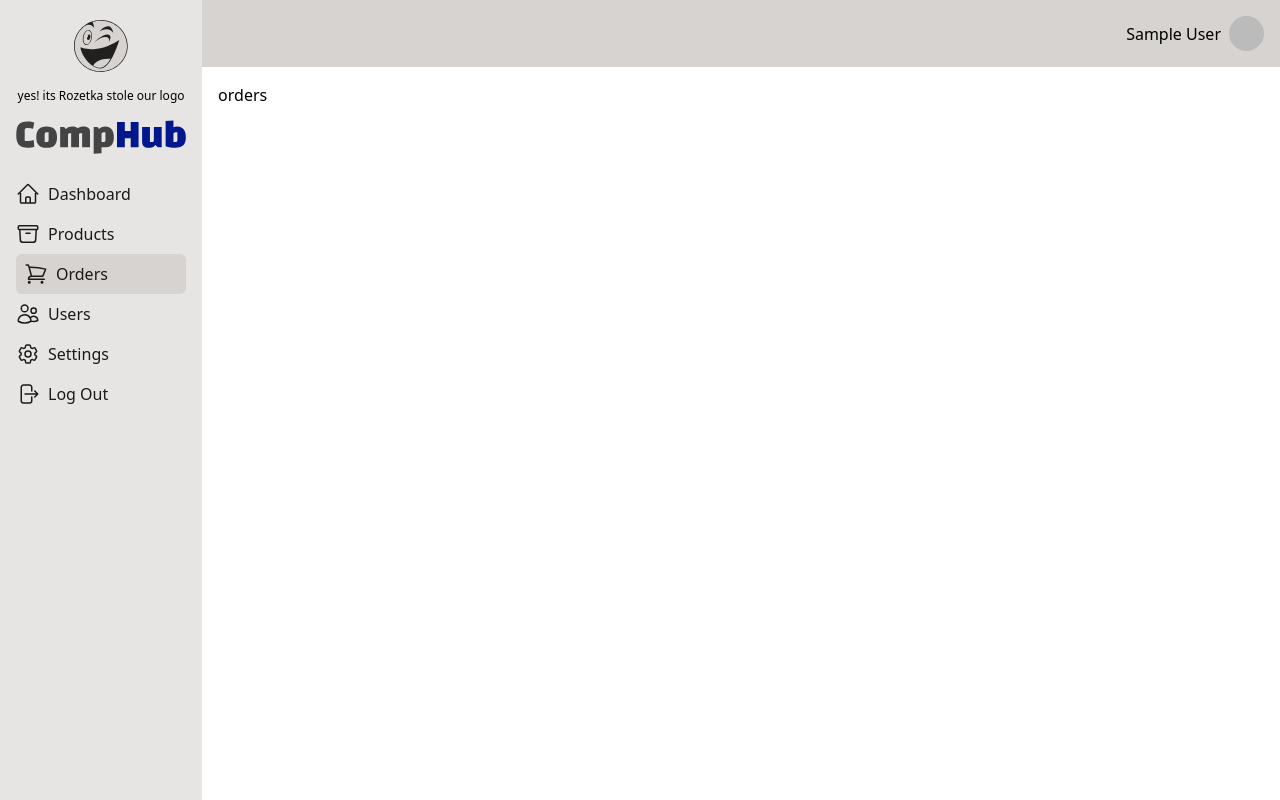
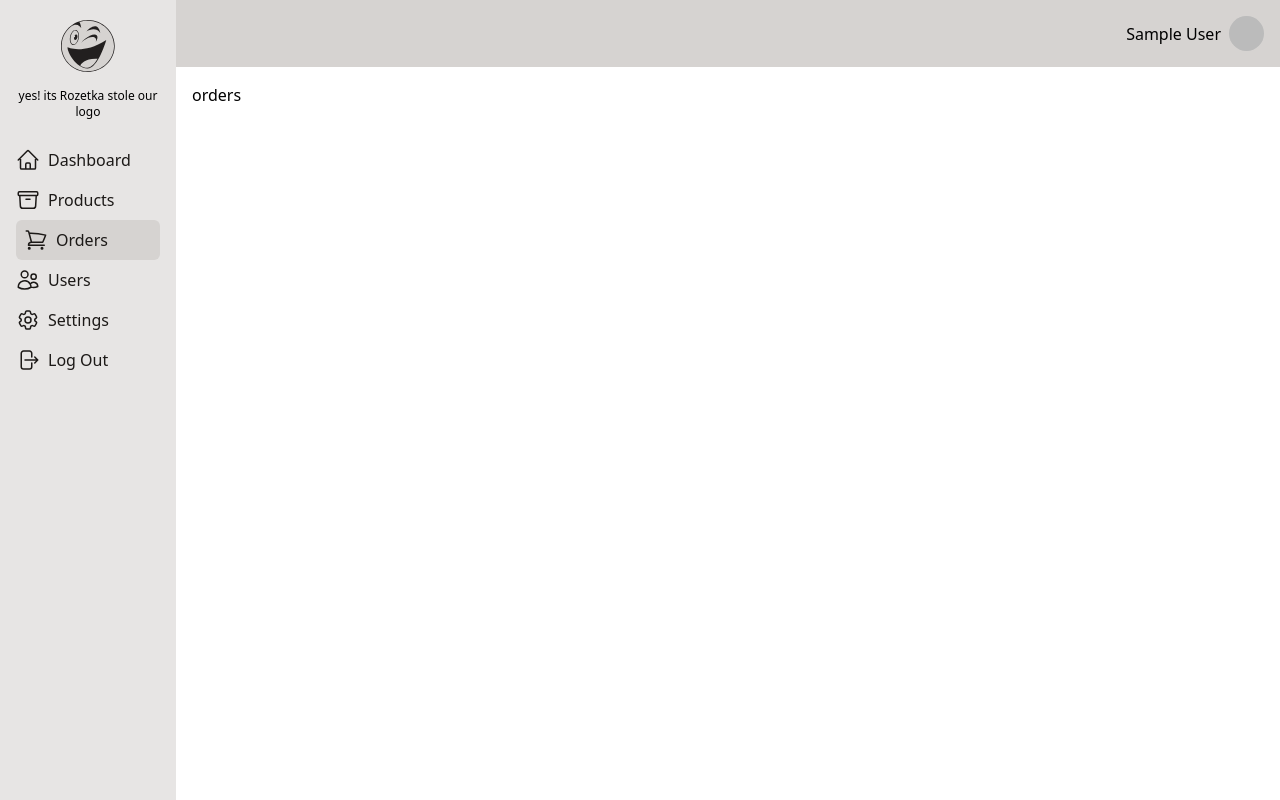
Before and after one commit to yuriiserd/compbox-ecommerce-admin, a Next.js app: page /orders in a window 1280 px wide. Built offline with nearby package versions, Linux system fonts and the light colour scheme; no server answers; sample sign-in values are in the browser's storage.

Commit message:
delete logo

```diff
--- a/components/Nav.js
+++ b/components/Nav.js
@@ -3,7 +3,6 @@ import Link from "next/link";
 import { signOut } from "next-auth/react";
 import { useRouter } from "next/router";
 import logo from "@/public/logo.svg";
-import logoText from "@/public/logo-text.svg";
 import css from "./Nav.module.scss"
 import { useState } from "react";
 import classNames from "classnames";
@@ -36,7 +35,6 @@ export default function Nav() {
       <Link href={'/'} className="flex items-center py-5 gap-4 flex-col">
         <Image src={logo} width={55} height={55} alt="logo"/>
         <small className="text-xs text-center">yes! its Rozetka stole our logo</small>
-        <Image src={logoText} width={202} height={34} alt="CompHub"/>
       </Link>
       <nav>
         <ul>
```
Also changed, not shown: public/logo-text.svg (deleted).
